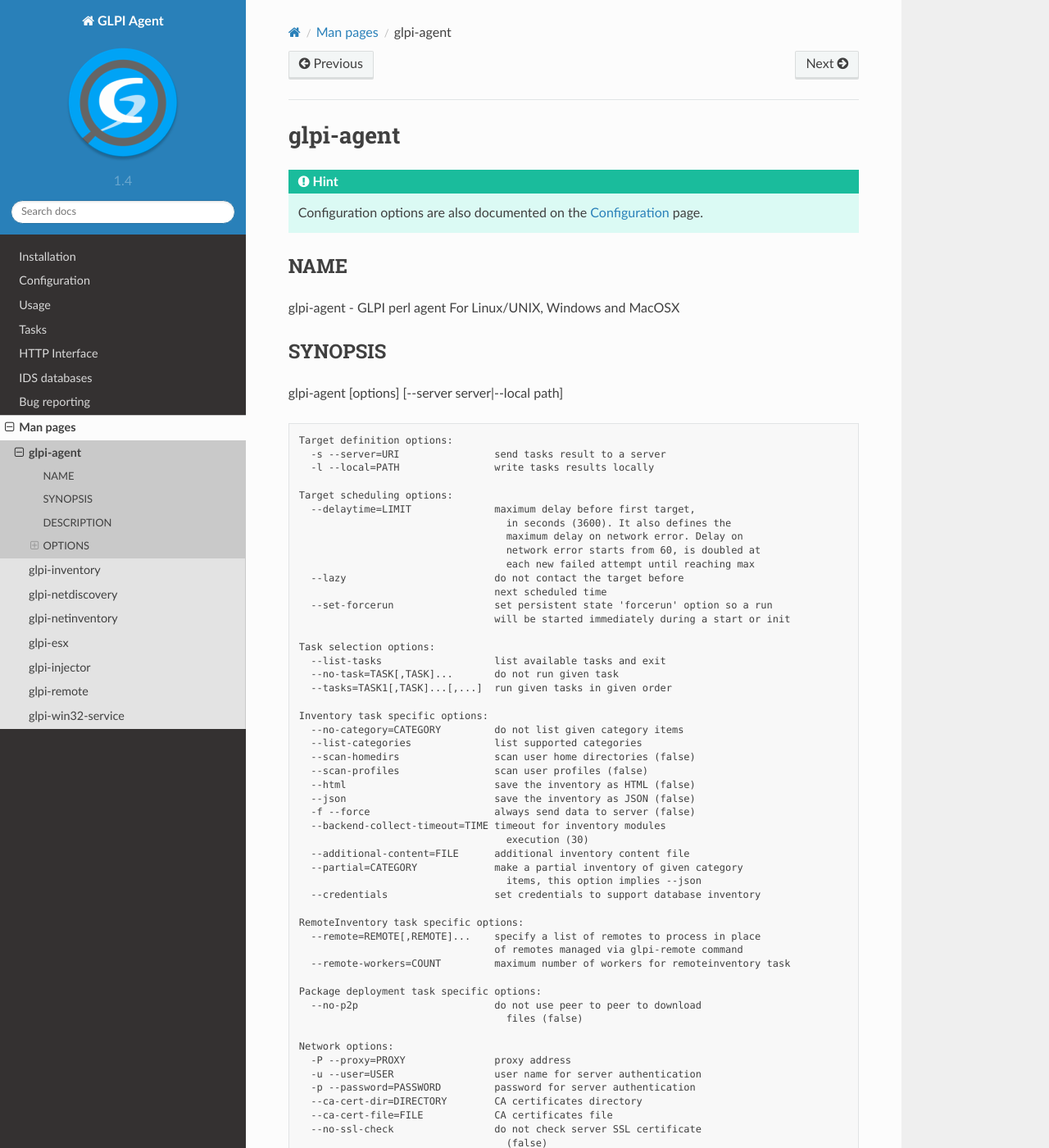
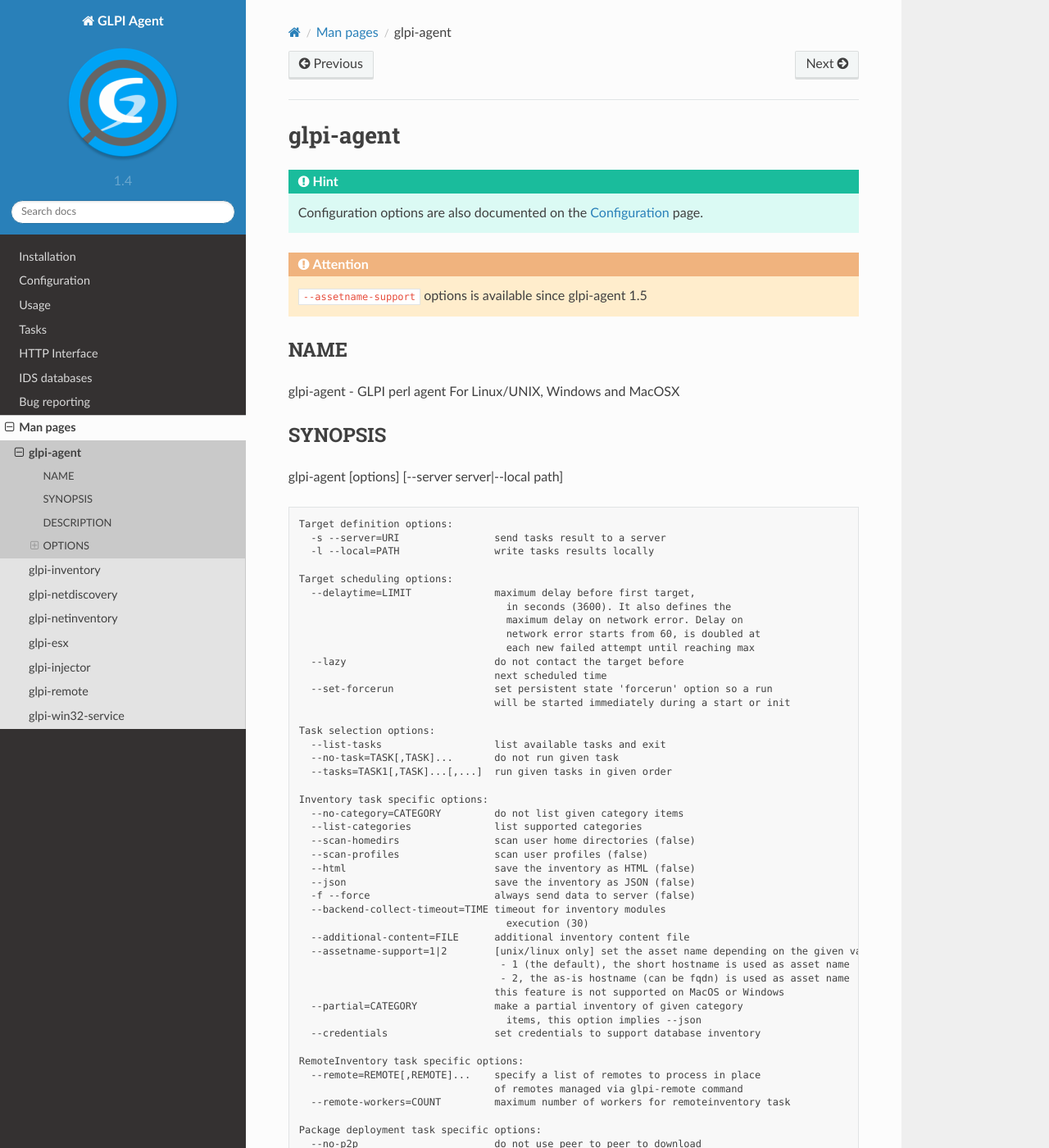
Before and after one commit to glpi-project/doc-agent, a Sphinx documentation site: the page built from source/man/glpi-agent.rst, in a window 1280 px wide and 1400 px high. Shown: the whole window at 82% size. Built offline with Sphinx 7.4.7 and the Read the Docs theme 2.0.0, drawn with Linux system fonts in a browser that asks for light colours; some of the changed text lies outside the part shown.

Commit message:
Updated man page after GLPI-Agent 1.5 release

```diff
--- a/source/man/glpi-agent.inc
+++ b/source/man/glpi-agent.inc
@@ -2,3 +2,7 @@
 .. hint::
 
    Configuration options are also documented on the :doc:`../configuration` page.
+
+.. attention::
+
+   ``--assetname-support`` options is available since glpi-agent 1.5
--- a/source/man/glpi-agent.rst
+++ b/source/man/glpi-agent.rst
@@ -46,6 +46,10 @@
        --backend-collect-timeout=TIME timeout for inventory modules
                                         execution (30)
        --additional-content=FILE      additional inventory content file
+       --assetname-support=1|2        [unix/linux only] set the asset name depending on the given value:
+                                       - 1 (the default), the short hostname is used as asset name
+                                       - 2, the as-is hostname (can be fqdn) is used as asset name
+                                      this feature is not supported on MacOS or Windows
        --partial=CATEGORY             make a partial inventory of given category
                                         items, this option implies --json
        --credentials                  set credentials to support database inventory
--- /dev/null
+++ b/source/man/glpi-injector.inc
@@ -0,0 +1,4 @@
+
+.. attention::
+
+   ``--proxy`` options is available since glpi-agent 1.5
--- a/source/man/glpi-injector.rst
+++ b/source/man/glpi-injector.rst
@@ -1,5 +1,7 @@
 glpi-injector
 =============
+
+.. include:: glpi-injector.inc
 
 NAME
 ----
@@ -30,6 +32,7 @@
        -x --json-ua   use Client version found in JSON as User-Agent for POST
        --no-ssl-check do not check server SSL certificate
        -C --no-compression don't compress sent XML inventories
+       -P --proxy=PROXY proxy address
 
      Examples:
        glpi-injector -v -f /tmp/toto-2010-09-10-11-42-22.json --url https://login:pw@example/
--- /dev/null
+++ b/source/man/glpi-inventory.inc
@@ -0,0 +1,4 @@
+
+.. attention::
+
+   ``--assetname-support`` options is available since glpi-agent 1.5
--- a/source/man/glpi-inventory.rst
+++ b/source/man/glpi-inventory.rst
@@ -26,6 +28,10 @@
        --backend-collect-timeout=TIME timeout for inventory modules
                                         execution (30)
        --additional-content=FILE      additional inventory content file
+       --assetname-support=1|2        [unix/linux only] set the asset name depending on the given value:
+                                       - 1 (the default), the short hostname is used as asset name
+                                       - 2, the as-is hostname (can be fqdn) is used as asset name
+                                      this feature is not supported on MacOS or Windows
        --verbose                      verbose output (control messages)
        --debug                        debug output (execution traces)
        -h --help                      print this message and exit
```
Also changed, not shown: other parts of source/man/glpi-inventory.rst (+2 -0 lines).
